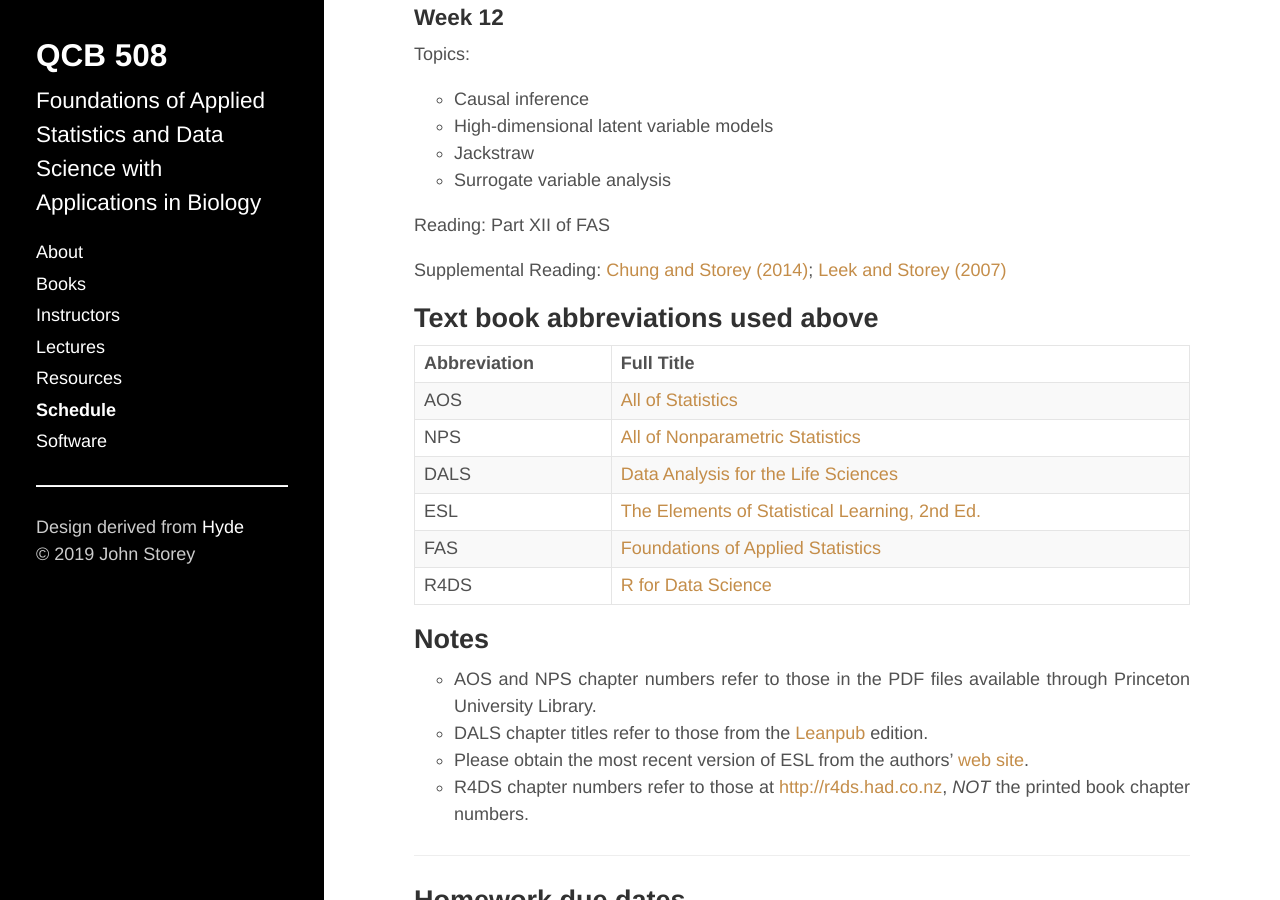
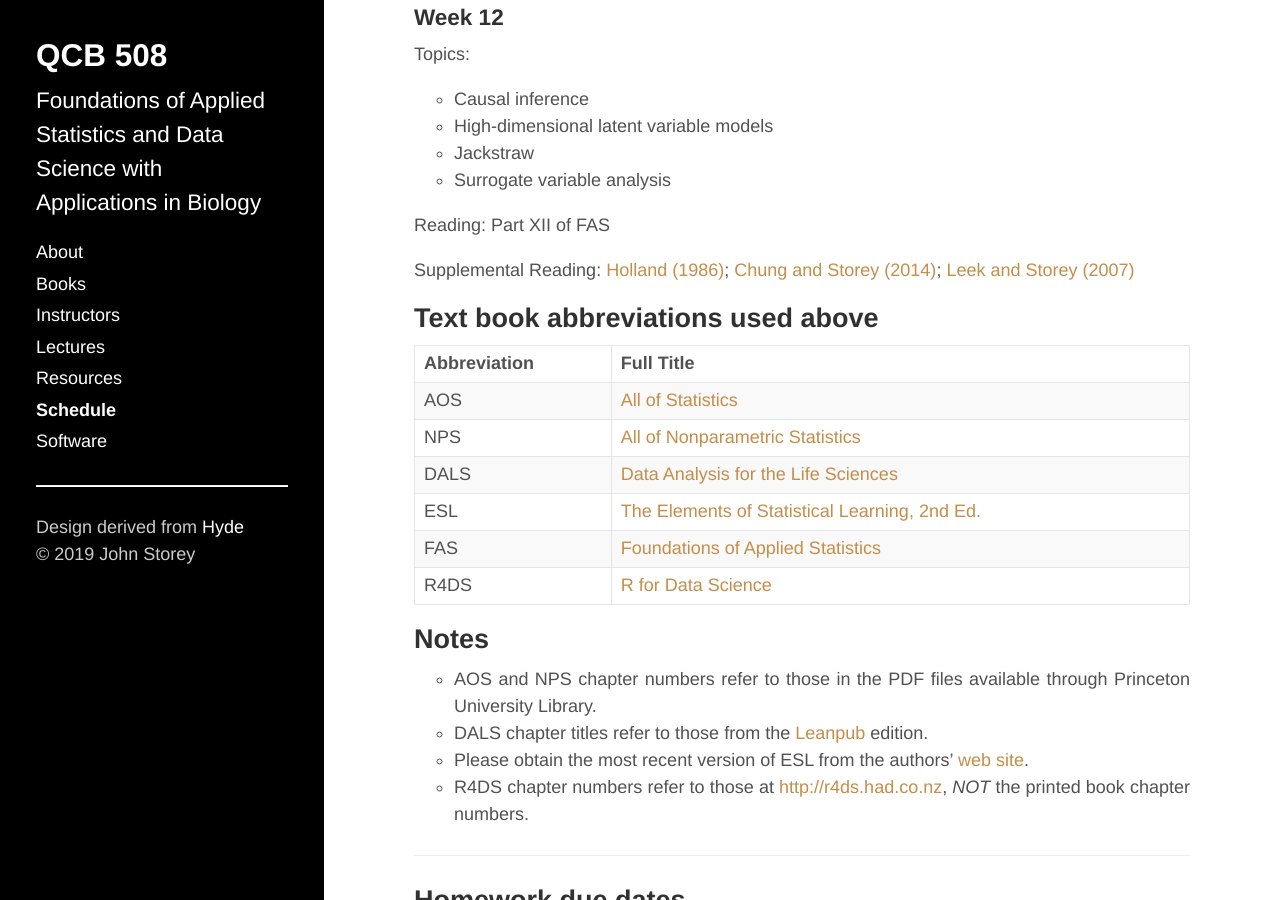
Before and after one commit to jdstorey/asdscourse2019, a Jekyll site: the page built from docs/schedule.md, in a window 1280 px wide and 900 px high, scrolled down 4342 px. Built offline with Jekyll 4.4.1, drawn with Linux system fonts in a browser that asks for light colours.

```diff
--- a/docs/schedule.md
+++ b/docs/schedule.md
@@ -187,7 +187,7 @@ Topics:
 
 Reading: Part XII of FAS
 
-Supplemental Reading: [Chung and Storey (2014)](https://dx.doi.org/10.1093/bioinformatics/btu674); [Leek and Storey (2007)](http://journals.plos.org/plosgenetics/article?id=10.1371/journal.pgen.0030161)
+Supplemental Reading: [Holland (1986)](https://www.jstor.org/stable/2289064);  [Chung and Storey (2014)](https://dx.doi.org/10.1093/bioinformatics/btu674); [Leek and Storey (2007)](http://journals.plos.org/plosgenetics/article?id=10.1371/journal.pgen.0030161)
 
 ## Text book abbreviations used above
 
```
Also changed, not shown: docs/lectures.md (+1 -1 lines), 1 other file.
